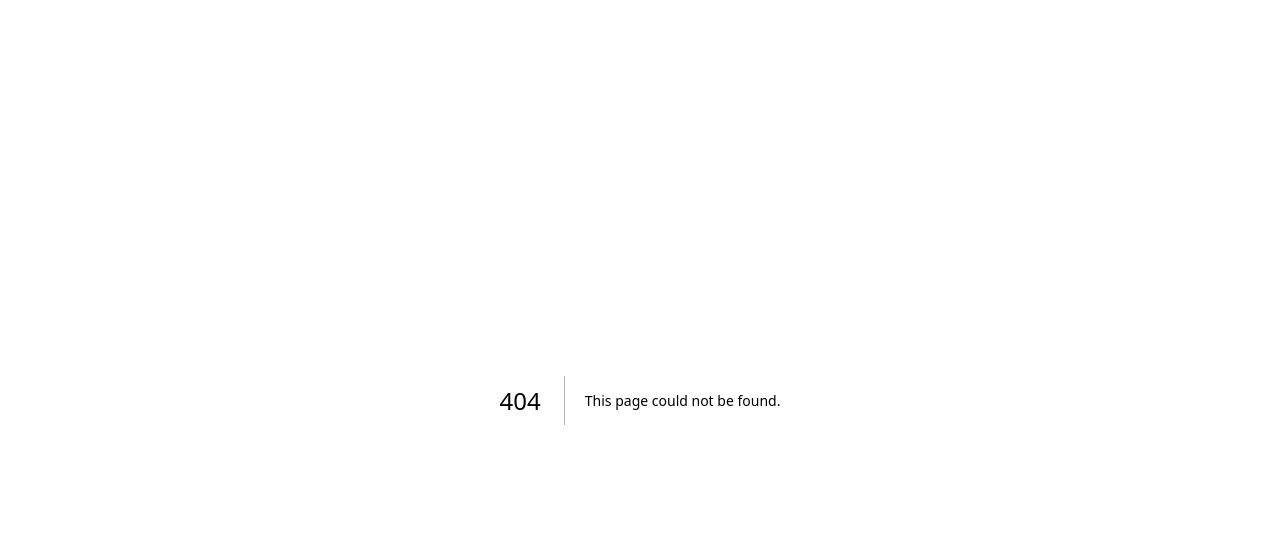
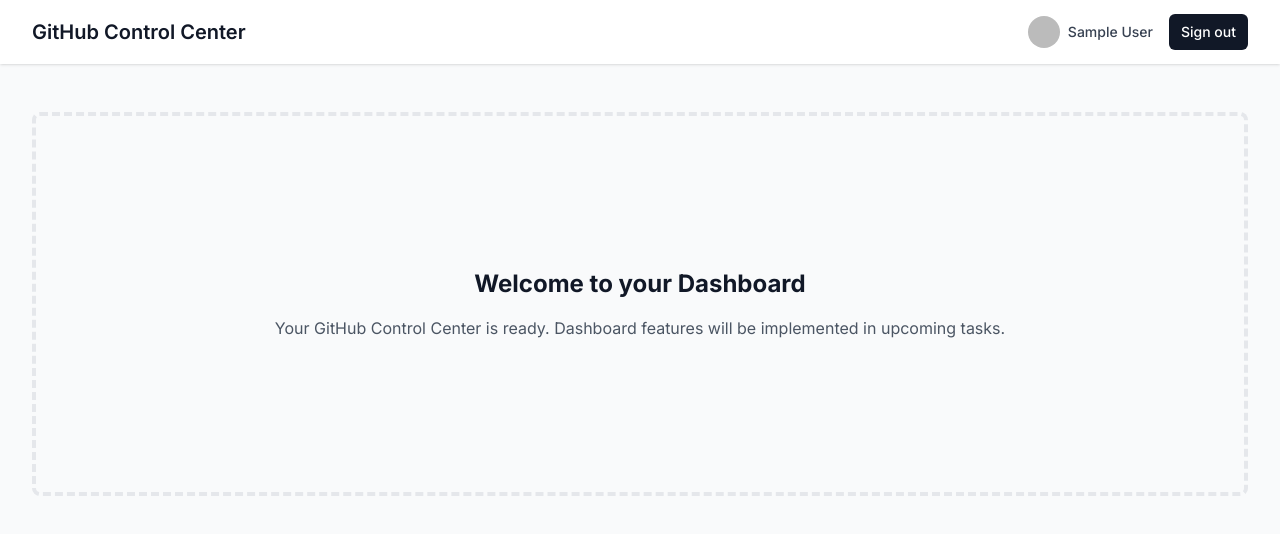
Before and after one commit to jinu721/gitfort, a Next.js app: page /dashboard in a window 1280 px wide. Before the commit this address had no page. Shown: the top 534 px of the page. Built offline with nearby package versions, Linux system fonts and the light colour scheme; no server answers; sample sign-in values are in the browser's storage.

Commit message:
feat(dashboard): create protected dashboard page and layout

```diff
--- /dev/null
+++ b/src/app/dashboard/layout.tsx
@@ -0,0 +1,11 @@
+export default function DashboardLayout({
+  children,
+}: {
+  children: React.ReactNode;
+}) {
+  return (
+    <div className="min-h-screen bg-gray-50 dark:bg-github-bg">
+      {children}
+    </div>
+  );
+}
--- /dev/null
+++ b/src/app/dashboard/page.tsx
@@ -0,0 +1,81 @@
+"use client";
+
+import { useSession, signOut } from "next-auth/react";
+import { useRouter } from "next/navigation";
+import { useEffect } from "react";
+
+export default function Dashboard() {
+  const { data: session, status } = useSession();
+  const router = useRouter();
+
+  useEffect(() => {
+    if (status === "unauthenticated") {
+      router.push("/auth/signin");
+    }
+  }, [status, router]);
+
+  if (status === "loading") {
+    return (
+      <div className="min-h-screen flex items-center justify-center bg-gray-50 dark:bg-github-bg">
+        <div className="animate-spin rounded-full h-8 w-8 border-b-2 border-gray-900 dark:border-github-text"></div>
+      </div>
+    );
+  }
+
+  if (!session) {
+    return null;
+  }
+
+  const handleSignOut = async () => {
+    await signOut({ callbackUrl: "/" });
+  };
+
+  return (
+    <div className="min-h-screen bg-gray-50 dark:bg-github-bg">
+      <nav className="bg-white dark:bg-github-surface shadow">
+        <div className="max-w-7xl mx-auto px-4 sm:px-6 lg:px-8">
+          <div className="flex justify-between h-16">
+            <div className="flex items-center">
+              <h1 className="text-xl font-semibold text-gray-900 dark:text-github-text">
+                GitHub Control Center
+              </h1>
+            </div>
+            <div className="flex items-center space-x-4">
+              <div className="flex items-center space-x-2">
+                <img
+                  className="h-8 w-8 rounded-full"
+                  src={session.user?.image || ""}
+                  alt={session.user?.name || "User"}
+                />
+                <span className="text-sm font-medium text-gray-700 dark:text-github-text">
+                  {session.user?.name}
+                </span>
+              </div>
+              <button
+                onClick={handleSignOut}
+                className="bg-gray-900 hover:bg-gray-800 text-white px-3 py-2 rounded-md text-sm font-medium dark:bg-github-border dark:hover:bg-github-muted"
+              >
+                Sign out
+              </button>
+            </div>
+          </div>
+        </div>
+      </nav>
+
+      <main className="max-w-7xl mx-auto py-6 sm:px-6 lg:px-8">
+        <div className="px-4 py-6 sm:px-0">
+          <div className="border-4 border-dashed border-gray-200 dark:border-github-border rounded-lg h-96 flex items-center justify-center">
+            <div className="text-center">
+              <h2 className="text-2xl font-bold text-gray-900 dark:text-github-text mb-4">
+                Welcome to your Dashboard
+              </h2>
+              <p className="text-gray-600 dark:text-github-muted">
+                Your GitHub Control Center is ready. Dashboard features will be implemented in upcoming tasks.
+              </p>
+            </div>
+          </div>
+        </div>
+      </main>
+    </div>
+  );
+}
```
